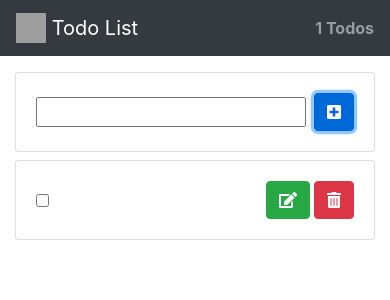
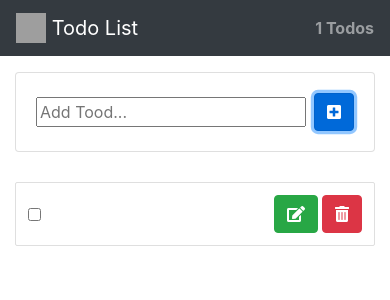
Before and after one commit to TommmyKelly/todo-List, a React (Create React App) app: page / in a window 390 px wide. Both pictures are taken after a click on the button 334 px from the left and 112 px from the top of the page. Shown: the top 300 px of the page. Built offline with nearby package versions, Linux system fonts and the light colour scheme; grey boxes are pictures that could not be loaded.

Commit message:
Changed todo item to be mobile responsive

```diff
--- a/src/App.js
+++ b/src/App.js
@@ -72,7 +72,7 @@ function App() {
         <AddTodo setTodos={setTodos} />
         <FlipMove>
           {todos.map((todo) => (
-            <Row key={todo.id} className={"mx-auto"}>
+            <div style={{ width: "100%" }} key={todo.id}>
               <TodoItem
                 todo={todo}
                 setTodos={setTodos}
@@ -82,7 +82,7 @@ function App() {
                 setTodoId={setTodoId}
                 setTodoEditText={setTodoEditText}
               />
-            </Row>
+            </div>
           ))}
         </FlipMove>
       </Container>
--- a/src/components/AddTodo.js
+++ b/src/components/AddTodo.js
@@ -29,6 +29,7 @@ const AddTodo = ({ setTodos }) => {
           style={{ width: "100%", marginRight: "4px" }}
           onInput={(e) => onInput(e)}
           ref={Inputref}
+          placeholder='Add Tood...'
         />
 
         <Button className='ml-1' variant='primary' onClick={AddNewTodo}>
--- a/src/components/TodoItem.js
+++ b/src/components/TodoItem.js
@@ -34,11 +34,16 @@ const TodoItem = ({ todo, setTodos, setShow, setTodoId, setTodoEditText }) => {
   };
 
   return (
-    <Card
-      className={"my-1 rounded "}
-      style={todo.completed ? TodoComponentChecked : TodoComponent}
+    <div style={todo.completed ? TodoComponentChecked : TodoComponent}>
+      <div
+        style={{
+          border: "1px solid #DFDFDF",
+          padding: "12px",
+          display: "flex",
+          alignItems: "center",
+          borderRadius: "2px",
+        }}
       >
-      <Card.Body className='d-flex justify-content-center align-items-center'>
         <input
           type='checkbox'
           checked={todo.completed}
@@ -46,9 +51,10 @@ const TodoItem = ({ todo, setTodos, setShow, setTodoId, setTodoEditText }) => {
           id=''
           onChange={() => onChange(todo)}
         />
-        <span className='ml-3' style={{ flexGrow: 1 }}>
+        <div style={{ overflowWrap: "anywhere" }} className='ml-3'>
           {todo.todo}
-        </span>
+        </div>
+        <span style={{ marginLeft: "auto", display: "flex" }}>
           <Button variant='success' onClick={() => onClick(todo)}>
             <i className='fas fa-edit'></i>
           </Button>
@@ -59,8 +65,9 @@ const TodoItem = ({ todo, setTodos, setShow, setTodoId, setTodoEditText }) => {
           >
             <i className='fas fa-trash-alt'></i>
           </Button>
-      </Card.Body>
-    </Card>
+        </span>
+      </div>
+    </div>
   );
 };
 
```
Lines whose indentation alone changed are shown as unchanged.
